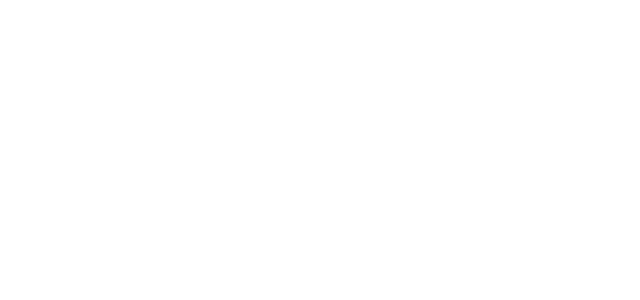
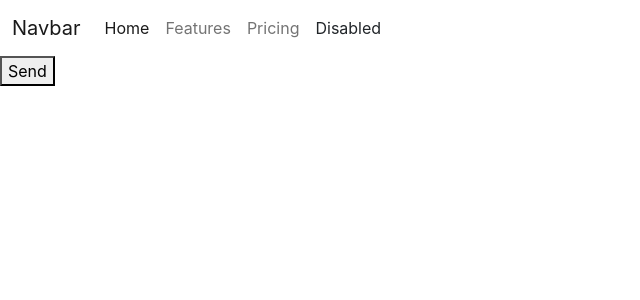
Before and after one commit to mimiramita/studr, a React (Create React App) app in the folder frontend/: page /query in a window 1280 px wide. Before the commit this address had no page. Shown: the top 300 px of the page, without its empty margins (0-640 px from the left). Built offline with nearby package versions, Linux system fonts and the light colour scheme.

Commit message:
create query box prototype

```diff
--- a/frontend/src/App.js
+++ b/frontend/src/App.js
@@ -4,6 +4,7 @@
 import Home from "./pages/Home";
 import Login from "./pages/Login";
 import CreateProject from "./pages/CreateProject";
+import QueryBox from "./pages/Query";
 
 export default function App() {
   return (
@@ -13,6 +14,7 @@
           <Route path="home" element={<Home />} />
           <Route path="login" element={<Login />} />
           <Route path="createproject" element={<CreateProject />} />
+          <Route path="query" element={<QueryBox />} />
         </Route>
       </Routes>
     </BrowserRouter>
--- /dev/null
+++ b/frontend/src/pages/Query.js
@@ -0,0 +1,21 @@
+import React, { useState } from "react";
+import axios from "axios";
+
+function QueryBox() {
+  const sendMessage = () => {
+    const newMessageBox = document.createElement("div");
+    const newMessage = document.createTextNode("Hi");
+    const chatbox = document.getElementById("chatbox")
+
+    newMessageBox.appendChild(newMessage);
+    chatbox.appendChild(newMessageBox)
+  };
+  return (
+    <div>
+      <div id="chatbox"></div>
+      <button id="send" onClick={sendMessage}>Send</button>
+    </div>
+  );
+}
+
+export default QueryBox;
```
